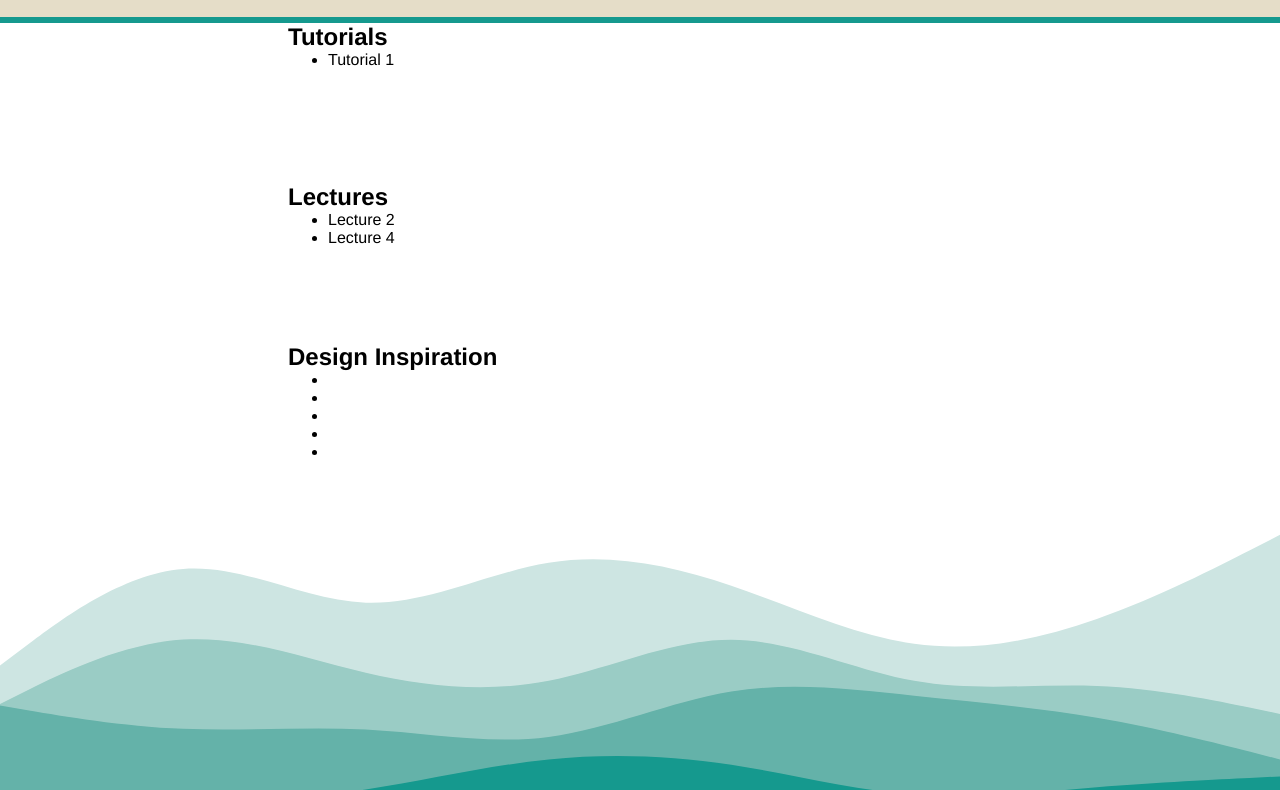
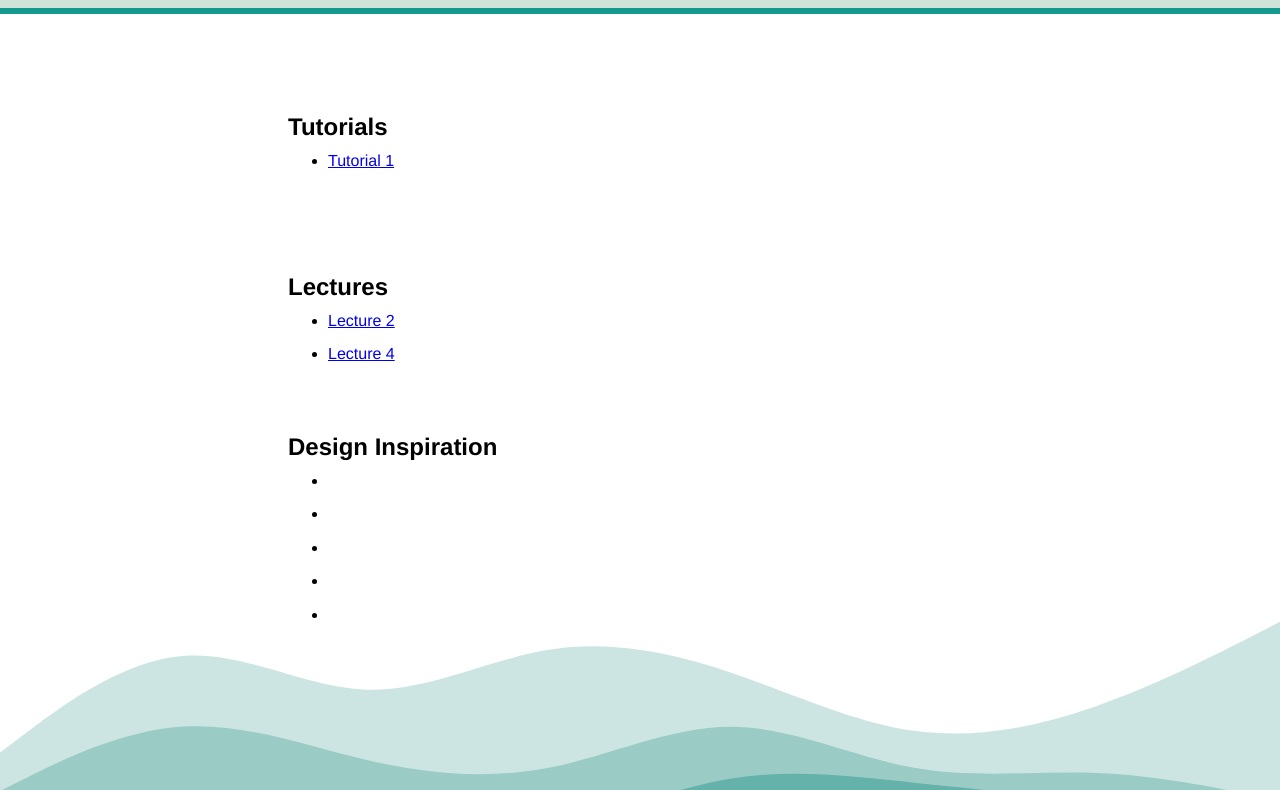
Before and after one commit to gitess2/gitess2.github.io, a plain HTML site: page index.html in a window 1280 px wide. Shown: the part 121-911 px from the top of the page. Drawn offline with Linux system fonts and the light colour scheme; a web font is replaced by a local one.

Commit message:
I love CSS Grid

```diff
--- a/index.css
+++ b/index.css
@@ -1,22 +1,38 @@
+/* Font */
+
+@font-face {
+    font-family: NotoSansJP;
+    src: url('fonts/NotoSansJP-Medium.otf');
+font-weight: medium;
+font-style: normal;
+}
+@font-face {
+    font-family: NotoSansJP-B;
+    src: url('fonts/NotoSansJP-Bold.otf');
+font-weight: bold;
+font-style: normal;
+}
+
 /* Header */
 
 * {
-    font-family: "Helvetica Neue", Helvetica, Arial, sans-ser;
+    font-family: "NotoSansJP", "Helvetica Neue", Helvetica, sans-serif;
     margin: 0rem;
     border: 0;
 }
 header {
     text-align: center;
-    background: #e5ddc8;
+    background: #cfe3d8;
     padding: 2rem;
     height: 100%;
     border: Solid #15998e;
     border-width: 0 0 .4rem 0;
 }
 h1 > #header {
+    font-family: "NotoSansJP-B", "Helvetica Neue", Helvetica, sans-serif;
     display: inline-block;
     color: #45b08c;
-    font-size: 4rem;
+    font-size: 3.5rem;
     text-decoration: none;
 }
 h1 > #header:hover {
@@ -29,10 +45,12 @@ h1 {
 /* Body grid */
 
 .container {
+    margin-top: 6rem;
+    line-height: 2.1rem;
     display: grid;
     grid-template-columns: 20% 60% 20%;
     grid-column-gap: 2rem;
-    grid-template-rows: 10rem 10rem 10rem;
+    grid-template-rows: 10rem 10rem 10rem 10rem;
 }
 #tutorials {
     grid-column-start: 2;
--- a/index.html
+++ b/index.html
@@ -16,14 +16,14 @@
                 <section id="tutorials">
                     <h2>Tutorials</h2>
                     <ul>
-                        <li>Tutorial 1</li>
+                        <li><a href="tutorials/tutorial01/index.html">Tutorial 1</a></li>
                     </ul>
                 </section>
                 <section id="lectures">
                     <h2>Lectures</h2>
                     <ul>
-                        <li>Lecture 2</li>
-                        <li>Lecture 4</li>
+                        <li><a href="lectures/lecture02/exercise/index.html">Lecture 2</a></li>
+                        <li><a href="lectures/lecture04/index.html">Lecture 4</a></li>
                     </ul>
                 </section>
                 <section id="inspiration">
```
Also changed, not shown: 4 other files.
